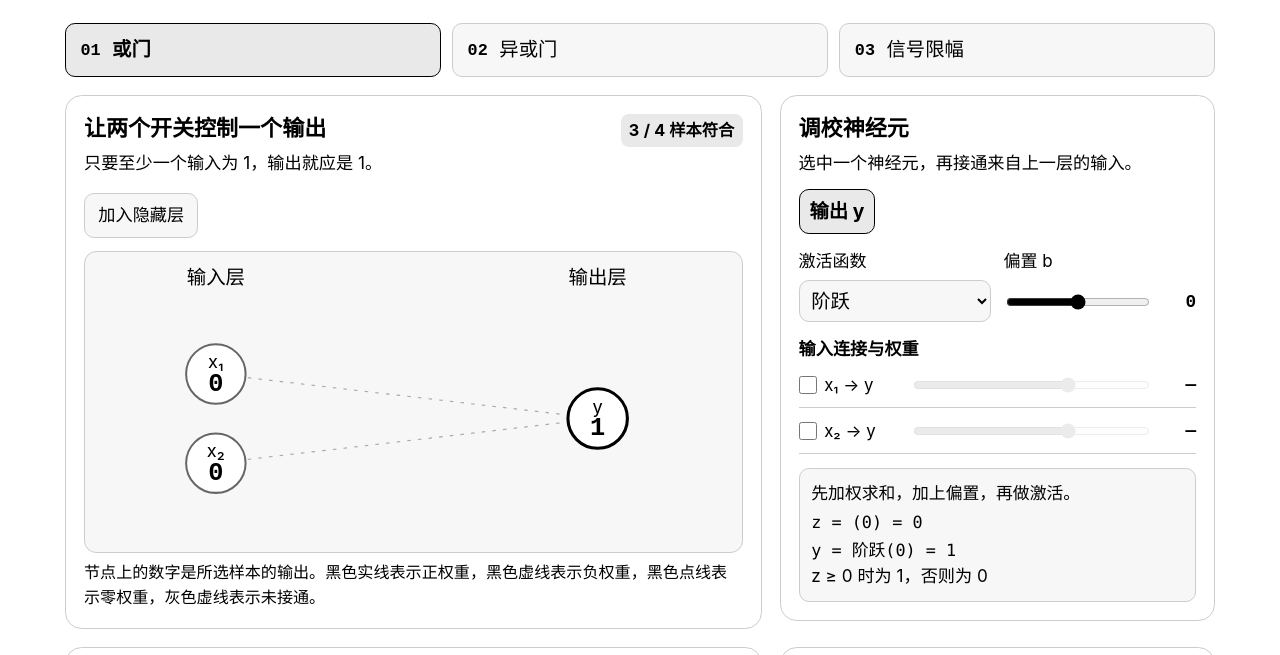
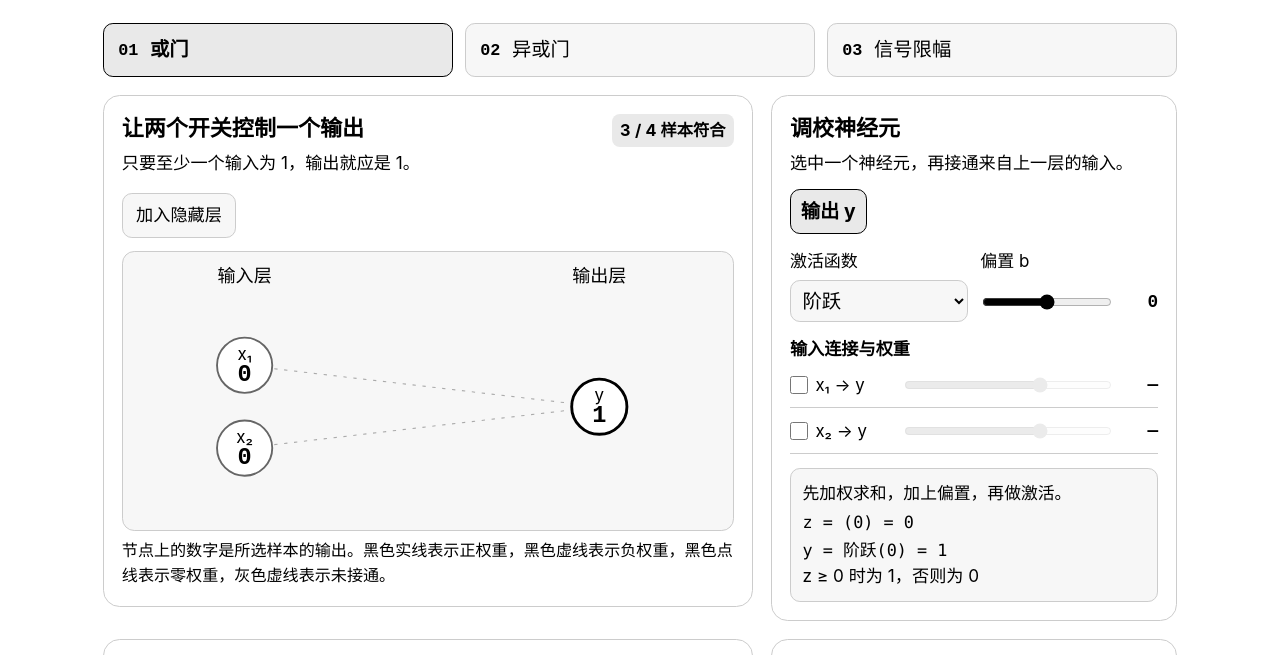
Before and after one commit to mybagi/neural-network-builder, a plain HTML site: page index.html in a window 1280 px wide. Shown: the part 261-916 px from the top of the page. Drawn offline with Linux system fonts and the light colour scheme.

Commit message:
Increase desktop margins by one centimeter on each side

```diff
--- a/index.html
+++ b/index.html
@@ -26,6 +26,9 @@
   button:disabled, button[aria-disabled="true"] { opacity: .47; cursor: default; }
   :focus-visible { outline: 2px solid currentColor; outline-offset: 3px; }
   .wrap { width: min(1150px, calc(100% - 3rem)); margin-inline: auto; }
+  @media (min-width: 1024px) {
+    .wrap { width: calc(min(1150px, 100% - 3rem) - 2cm); }
+  }
   .top { border-bottom: 1px solid var(--line); }
   .top-inner { min-height: 68px; display: flex; gap: .75rem; align-items: center; justify-content: space-between; }
   .brand { display: inline-flex; gap: .68rem; align-items: center; font-size: calc(.92rem + var(--site-font-increase)); font-weight: 700; }
```
